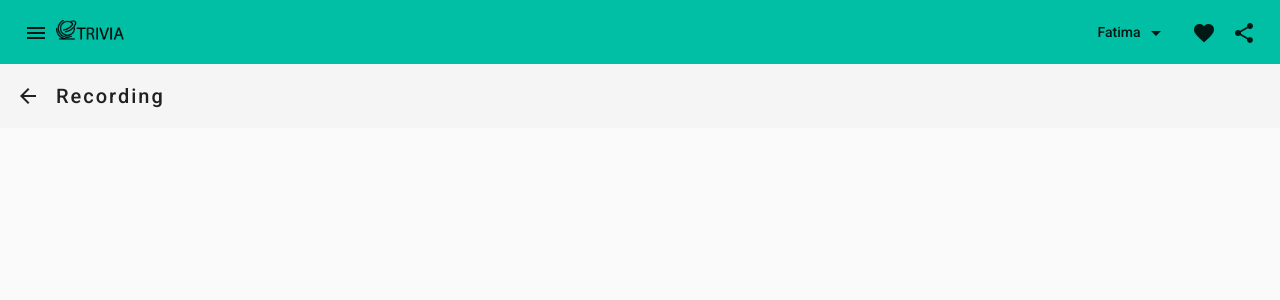
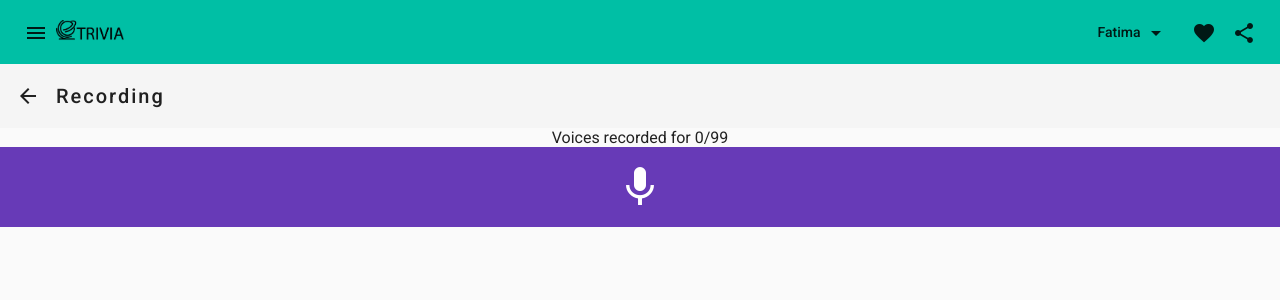
Before and after one commit to anjum-ara-1/allah-swt-names, an Angular app: page /recording in a window 1280 px wide. Shown: the top 300 px of the page. Built offline with nearby package versions, Linux system fonts and the light colour scheme.

Commit message:
recording is working now

```diff
--- a/package.json
+++ b/package.json
@@ -21,6 +21,7 @@
     "@angular/platform-browser": "^14.2.0",
     "@angular/platform-browser-dynamic": "^14.2.0",
     "@angular/router": "^14.2.0",
+    "ngx-indexed-db": "^16.0.0",
     "rxjs": "~7.5.0",
     "tslib": "^2.3.0",
     "zone.js": "~0.11.4"
--- a/src/app/names-of-allah/names-of-allah.component.html
+++ b/src/app/names-of-allah/names-of-allah.component.html
@@ -8,7 +8,7 @@
 
       </div>
 
-      <mat-card class="example-result-card">
+      <!-- <mat-card class="example-result-card">
         <mat-card-content>
           <h2>Speed of Sound</h2>
           <br>
@@ -20,7 +20,7 @@
           <mat-slider max="2.1" min="0.1" step="0.1" [(ngModel)]="playbackRate" aria-labelledby="example-name-label">
           </mat-slider>
         </mat-card-content>
-      </mat-card>
+      </mat-card> -->
     </div>
     <div id="name-line" fxLayoutAlign="space-around center">
       <div class="letter-box" *ngFor="let item of dataSource">
--- a/src/app/names-of-allah/names-of-allah.component.scss
+++ b/src/app/names-of-allah/names-of-allah.component.scss
@@ -59,21 +59,16 @@
     vertical-align: middle;
     text-align: center;
 
-
     .main-letter {
       font-size: 18px;
     }
-
-
   }
 }
 
 .letter-box {
-
   &.letter-active,
   &:hover,
   &:focus {
-
     .letter-only,
     .letter-img {
       color: #00796b;
--- a/src/app/recording/recording.component.html
+++ b/src/app/recording/recording.component.html
@@ -2,3 +2,23 @@
     <mat-icon (click)="back()">arrow_back</mat-icon>
     <span class="app-title">Recording</span>
 </mat-toolbar>
+
+
+<div class="app-page-content">
+    <div class="mt-16 mb-16" fxLayout="row" fxLayoutAlign="center center">
+        <div>Voices recorded for 0/99</div>
+    </div>
+    <div class="media-footer sticky-footer">
+        <mat-toolbar color="primary">
+            <mat-toolbar-row class="media-action-bar">
+                <button *ngIf="recorderState == 1 || recorderState == 2 || recorderState >= 4" mat-button
+                    (click)="startRecording()">
+                    <mat-icon mat-list-icon>mic</mat-icon>
+                </button>
+                <button *ngIf="recorderState == 4 || recorderState == 3" mat-button (click)="stopRecording()">
+                    <mat-icon mat-list-icon>stop</mat-icon>
+                </button>
+            </mat-toolbar-row>
+        </mat-toolbar>
+    </div>
+</div>
--- a/src/app/recording/recording.component.scss
+++ b/src/app/recording/recording.component.scss
@@ -1,3 +1,23 @@
+.app-page-content {
+
+    .media-footer {
+        width: 100%;
+
+        .media-action-bar {
+            width: 100%;
+            padding: 2.5rem;
+            justify-content: center;
+
+            .mat-icon {
+                height: 48px;
+                width: 48px;
+                font-size: 48px;
+            }
+        }
+    }
+}
+
+
 .app-title {
     font-size: var(--font-size-title);
     letter-spacing: 2px;
--- a/src/app/recording/recording.component.ts
+++ b/src/app/recording/recording.component.ts
@@ -1,18 +1,50 @@
 import { Component, OnInit } from '@angular/core';
-import { Location } from '@angular/common'
+import { Location } from '@angular/common';
+import {
+  NgAudioRecorderService,
+  OutputFormat,
+} from '../services/audio-recorder.service';
 
 @Component({
   selector: 'app-recording',
   templateUrl: './recording.component.html',
-  styleUrls: ['./recording.component.scss']
+  styleUrls: ['./recording.component.scss'],
 })
 export class RecordingComponent implements OnInit {
+  outputFormat: OutputFormat = OutputFormat.WEBM_BLOB;
 
-  constructor( private location: Location) { }
+  constructor(
+    private location: Location,
+    private audioRecorderService: NgAudioRecorderService
+  ) {}
 
-  ngOnInit(): void {
+  ngOnInit(): void {}
+  back(): void {
+    this.location.back();
   }
-  back(): void {
-    this.location.back()
+  startRecording() {
+    this.audioRecorderService.startRecording();
+  }
+  stopRecording() {
+    this.audioRecorderService
+      .stopRecording(this.outputFormat)
+      .then((output) => {
+        console.log(output);
+      });
+  }
+
+  pause() {
+    this.audioRecorderService.pause();
+  }
+
+  resume() {
+    this.audioRecorderService.resume();
+  }
+
+  getUserConsent() {
+    this.audioRecorderService.getUserContent();
+  }
+  get recorderState() {
+    return this.audioRecorderService.recorderState;
   }
 }
--- /dev/null
+++ b/src/app/services/audio-recorder.service.ts
@@ -0,0 +1,144 @@
+import { EventEmitter, Injectable, Output } from '@angular/core';
+
+@Injectable({
+  providedIn: 'root',
+})
+export class NgAudioRecorderService {
+  private _chunks: Array<any> = [];
+  protected recorderEnded = new EventEmitter();
+  public recorderError = new EventEmitter<ErrorCase>();
+  // tslint:disable-next-line
+  private _recorderState = RecorderState.INITIALIZING;
+  private recorder?: MediaRecorder;
+
+  constructor() {}
+
+  get recorderState() {
+    return this._recorderState;
+  }
+
+  get chunksAsBlob() {
+    return new Blob(this._chunks, { type: 'audio/webm' });
+  }
+
+  isSupportMediaDevices() {
+    return !!navigator.mediaDevices;
+  }
+
+  private static guc() {
+    return navigator.mediaDevices.getUserMedia({ audio: true });
+  }
+
+  getUserContent() {
+    return NgAudioRecorderService.guc();
+  }
+
+  startRecording() {
+    if (this._recorderState === RecorderState.RECORDING) {
+      this.recorderError.emit(ErrorCase.ALREADY_RECORDING);
+    }
+    if (this._recorderState === RecorderState.PAUSED) {
+      this.resume();
+      return;
+    }
+    this._recorderState = RecorderState.INITIALIZING;
+    NgAudioRecorderService.guc().then((mediaStream) => {
+      this.recorder = new MediaRecorder(mediaStream);
+      this._recorderState = RecorderState.INITIALIZED;
+      this.addListeners();
+      this.recorder.start();
+      this._recorderState = RecorderState.RECORDING;
+    });
+  }
+
+  pause() {
+    if (this._recorderState === RecorderState.RECORDING) {
+      this.recorder?.pause();
+      this._recorderState = RecorderState.PAUSED;
+    }
+  }
+
+  resume() {
+    if (this._recorderState === RecorderState.PAUSED) {
+      this._recorderState = RecorderState.RECORDING;
+      this.recorder?.resume();
+    }
+  }
+
+  async stopRecording(outputFormat: OutputFormat) {
+    this._recorderState = RecorderState.STOPPING;
+    return new Promise((resolve, reject) => {
+      this.recorderEnded.subscribe(
+        (blob) => {
+          this._recorderState = RecorderState.STOPPED;
+          if (outputFormat === OutputFormat.WEBM_BLOB) {
+            resolve(blob);
+          }
+          if (outputFormat === OutputFormat.WEBM_BLOB_URL) {
+            const audioURL = URL.createObjectURL(blob);
+            resolve(audioURL);
+          }
+        },
+        (_) => {
+          this.recorderError.emit(ErrorCase.RECORDER_TIMEOUT);
+          reject(ErrorCase.RECORDER_TIMEOUT);
+        }
+      );
+      this.recorder?.stop();
+    }).catch(() => {
+      this.recorderError.emit(ErrorCase.USER_CONSENT_FAILED);
+    });
+  }
+
+  getRecorderState() {
+    return this._recorderState;
+  }
+
+  private addListeners() {
+    if (this.recorder) {
+      this.recorder.ondataavailable = this.appendToChunks;
+      this.recorder.onstop = this.recordingStopped;
+    }
+  }
+
+  private appendToChunks = (event: any) => {
+    this._chunks.push(event.data);
+  };
+
+  private recordingStopped = (event: any) => {
+    const blob = new Blob(this._chunks, { type: 'audio/webm' });
+    this._chunks = [];
+    this.recorderEnded.emit(blob);
+    this.clear();
+  };
+
+  private clear() {
+    this.recorder = undefined;
+    this._chunks = [];
+  }
+
+  async getConnectedDevices(type: any) {
+    const devices = await navigator.mediaDevices.enumerateDevices();
+    return devices.filter((device) => device.kind === type);
+  }
+}
+
+export enum OutputFormat {
+  WEBM_BLOB_URL,
+  WEBM_BLOB,
+}
+
+export enum ErrorCase {
+  USER_CONSENT_FAILED,
+  RECORDER_TIMEOUT,
+  ALREADY_RECORDING,
+}
+
+export enum RecorderState {
+  INITIALIZING = 1,
+  INITIALIZED = 2,
+  RECORDING = 3,
+  PAUSED = 4,
+  STOPPING = 5,
+  STOPPED = 6,
+}
```
Also changed, not shown: 1 other file (tests, documents, lock files or other folders).
